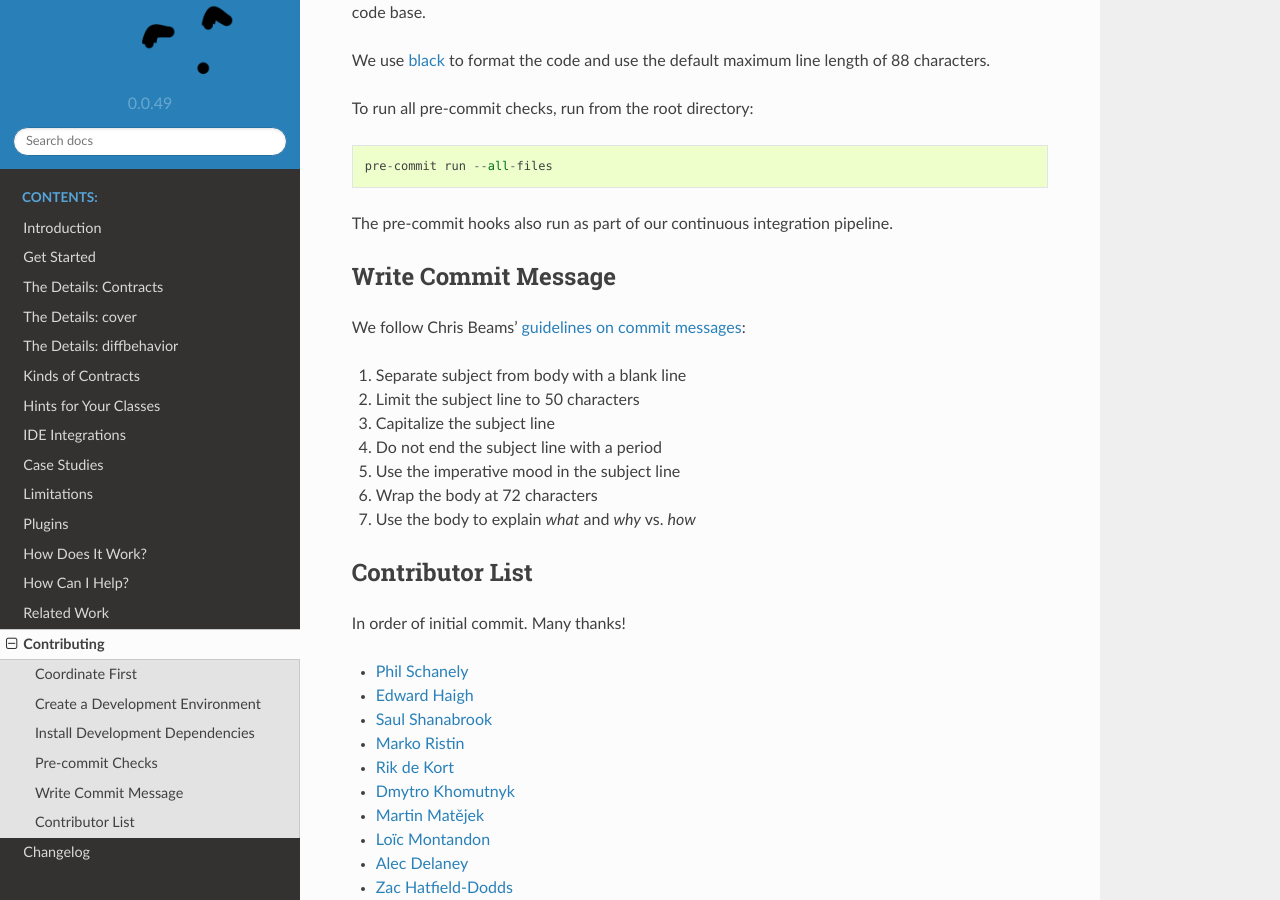
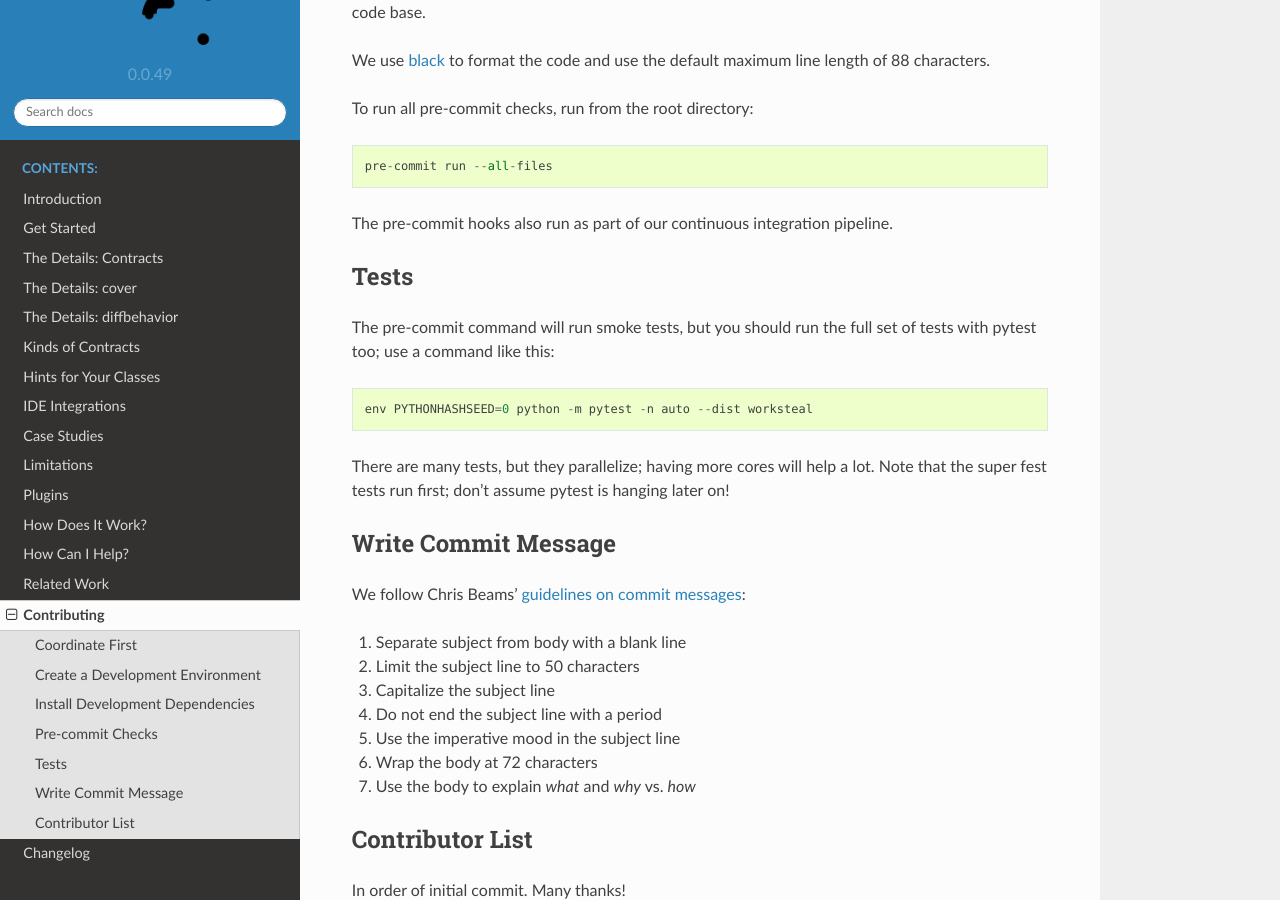
Before and after one commit to pschanely/CrossHair, a Sphinx documentation site: the page built from doc/source/contributing.rst, in a window 1280 px wide and 900 px high, scrolled down 1107 px. Built offline with Sphinx 7.4.7 and the Read the Docs theme 2.0.0, drawn with Linux system fonts in a browser that asks for light colours; the version number is read from the project's files by our own code.

Commit message:
Add test instructions; optimize pytest defaults

```diff
--- a/doc/source/contributing.rst
+++ b/doc/source/contributing.rst
@@ -75,6 +75,20 @@ To run all pre-commit checks, run from the root directory:
 
 The pre-commit hooks also run as part of our continuous integration pipeline.
 
+Tests
+=====
+
+The pre-commit command will run smoke tests, but you should run the full set
+of tests with pytest too; use a command like this:
+
+.. code-block::
+
+    env PYTHONHASHSEED=0 python -m pytest -n auto --dist worksteal
+
+There are many tests, but they parallelize; having more cores will help a lot.
+Note that the super fest tests run first; don't assume pytest is hanging later on!
+
+
 Write Commit Message
 ====================
 
```
Also changed, not shown: .pre-commit-config.yaml.
